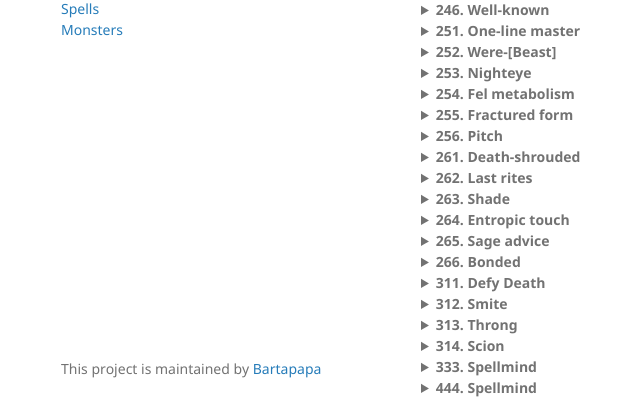
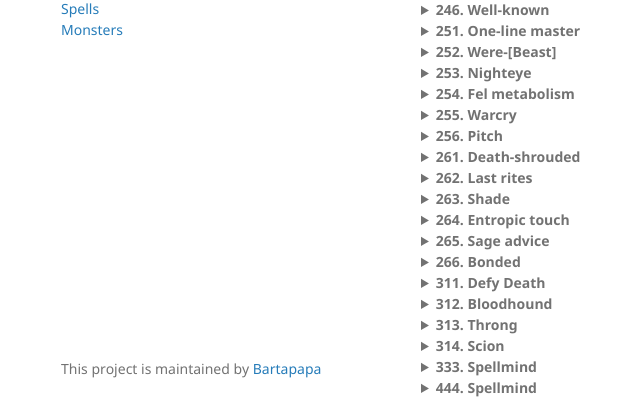
Before and after one commit to Bartapapa/legend, a Jekyll site: the page built from docs/pages/gifts.md, in a window 1280 px wide and 900 px high, scrolled down 1126 px. Shown: the part 410-809 px from the top of the window, without its empty margins (149-789 px from the left). Built offline with Jekyll 4.4.1, drawn with Linux system fonts in a browser that asks for light colours; some of the changed lines change nothing that is shown.

Commit message:
Update gifts.md

```diff
--- a/docs/pages/gifts.md
+++ b/docs/pages/gifts.md
@@ -349,10 +349,8 @@
 </details>
 
 <details markdown="1">
-<summary><b>255. Fractured form</b></summary>
-Acquire 1 Magic die.
-
-You're filled with Writhing insects. They take up an Inventory slot. When you take damage, you can spend Magic die to have them swarm out of your body, losing them from your Inventory. This deals [dice] damage to you. The swarm has [sum] HP, deals 1d6+[dice] damage wherever they are, and makes everyone uncomfortable. When they come back to you, you recuperate [dice] HP, and they tell you what they saw and what they tasted. If the swarm is killed, it regrows inside your body over the course of a week.
+<summary><b>255. Warcry</b></summary>
+Once per rest, you can use an action to shout at the air. Every member in your party heals a number of HP equal to your Might, minimum 1. Weak creatures (of 2 HD or less) are terrified of you, and you can choose whether they cower or flee. You can cause a commotion in pretty much any social environment when doing so.
 </details>
 
 <details markdown="1">
@@ -396,10 +394,8 @@
 </details>
 
 <details markdown="1">
-<summary><b>312. Smite</b></summary>
-Acquire 1 Magic die.
-
-You can spend magic dice to smite a target you can see with divine power. Speak a phrase condemning a target you can see. You deal [sum]+[dice] damage as a beam of fire descends from the skies - if the damage isn't enough to reduce its HP to 0, it is unscathed and immune to any further Smites from you, forever. If the damage is enough, their body is destroyed, as is their soul. If you destroy them, roll 1d6. On a 1, you add them to your Mind as a Dark Passenger. They will speak to you again.
+<summary><b>312. Bloodhound</b></summary>
+When you cross someone's gaze, you can mark them down into your Mind, taking up a slot. You constantly have a feeling of the direction in which they are related to you, as well as their distance. You know if they're sleeping. You can smell their fear if they're nearby. If you find traces of someone's passage, you know if those traces are theirs.
 </details>
 
 <details markdown="1">
```
